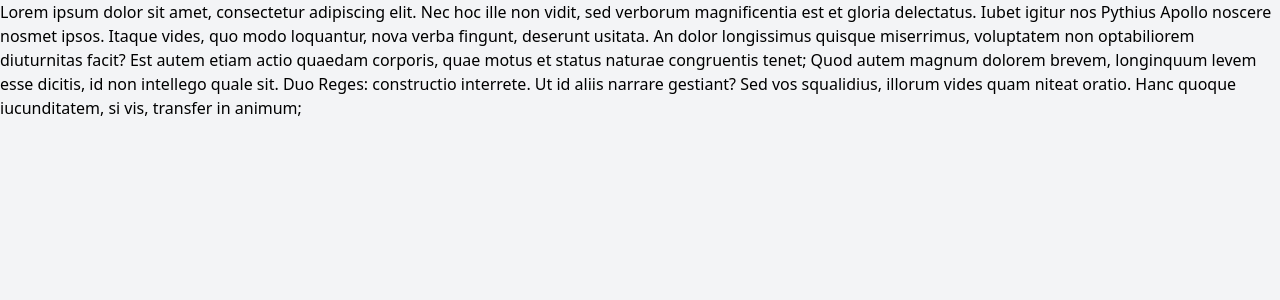
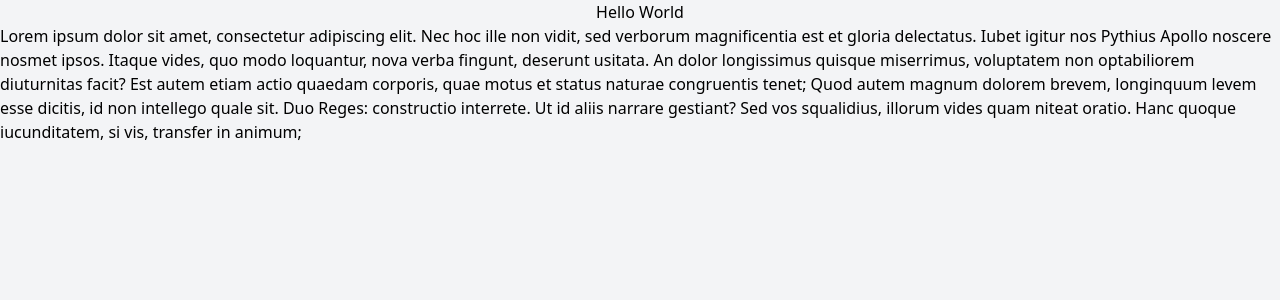
Before and after one commit to ipatate/goodmotion-2022, a Next.js app: page / in a window 1280 px wide. Shown: the top 300 px of the page. Built offline with nearby package versions, Linux system fonts and the light colour scheme.

Commit message:
little modif

```diff
--- a/pages/index.tsx
+++ b/pages/index.tsx
@@ -1,5 +1,5 @@
-import type { NextPage } from 'next'
-import Head from 'next/head'
+import type { NextPage } from "next";
+import Head from "next/head";
 
 const Home: NextPage = () => {
   return (
@@ -8,6 +8,8 @@ const Home: NextPage = () => {
         <title>Goodmotion 2022</title>
       </Head>
       <main className="flex flex-col items-center justify-center mx-auto prose lg:prose-xl">
+        <h1>Hello World</h1>
+        <p>
           Lorem ipsum dolor sit amet, consectetur adipiscing elit. Nec hoc ille
           non vidit, sed verborum magnificentia est et gloria delectatus. Iubet
           igitur nos Pythius Apollo noscere nosmet ipsos. Itaque vides, quo modo
@@ -17,11 +19,12 @@ const Home: NextPage = () => {
           congruentis tenet; Quod autem magnum dolorem brevem, longinquum levem
           esse dicitis, id non intellego quale sit. Duo Reges: constructio
           interrete. Ut id aliis narrare gestiant? Sed vos squalidius, illorum
-        vides quam niteat oratio. Hanc quoque iucunditatem, si vis, transfer in
-        animum;
+          vides quam niteat oratio. Hanc quoque iucunditatem, si vis, transfer
+          in animum;
+        </p>
       </main>
     </div>
-  )
-}
+  );
+};
 
-export default Home
+export default Home;
```
Lines whose indentation alone changed are shown as unchanged.
